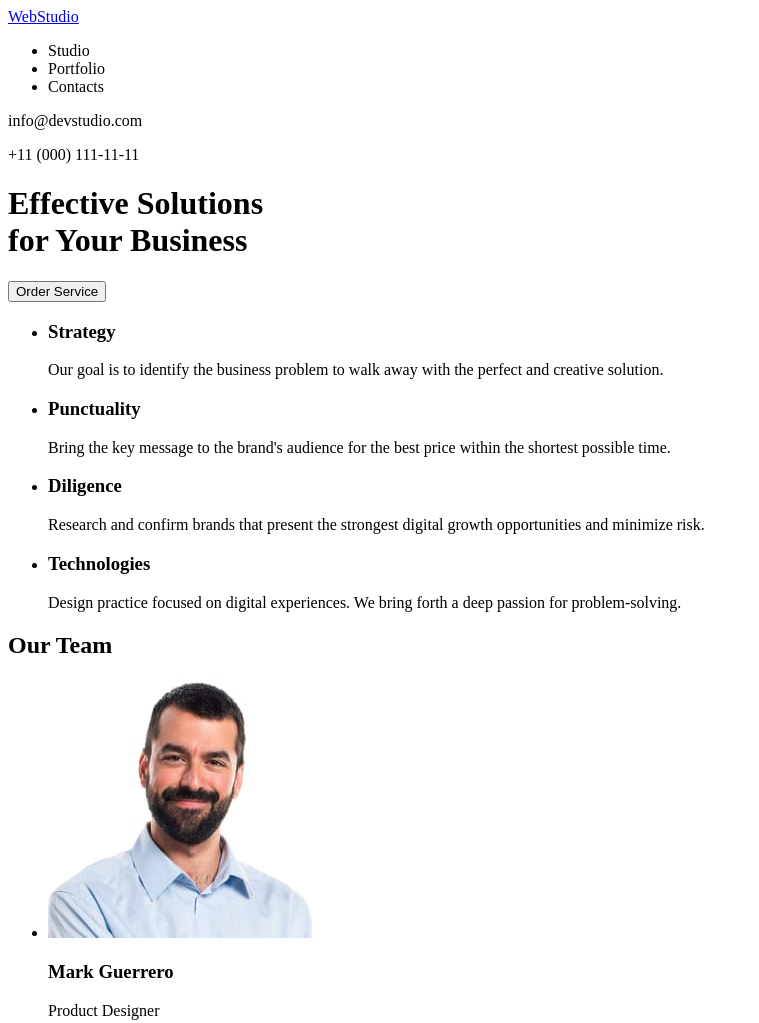
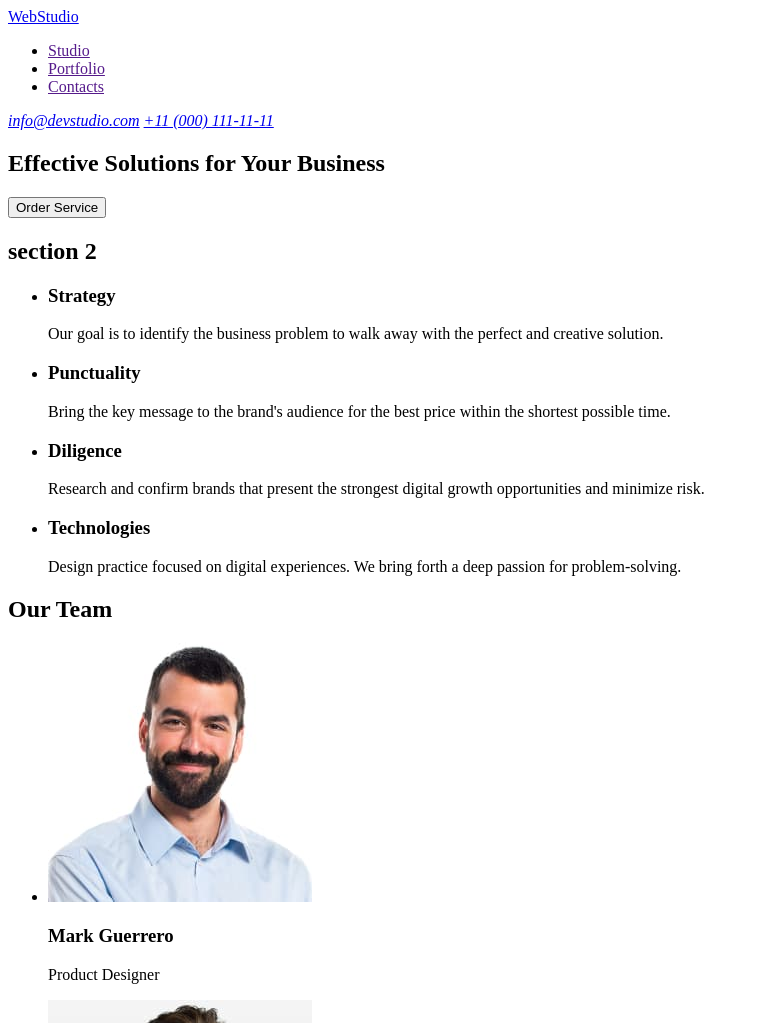
Before and after one commit to iahub4metra/goit-markup-hw-01, a plain HTML site: page index.html in a window 1280 px wide. Shown: the top 1023 px of the page, without its empty margins (0-759 px from the left). Drawn offline with Linux system fonts and the light colour scheme.

Commit message:
update index html file

```diff
--- a/index.html
+++ b/index.html
@@ -9,81 +9,72 @@
 
 <body>
     <header>
-        <div>
-            <a href="/"><span>Web</span><span>Studio</span></a>
-        </div>
         <!-- Menu Nav -->
         <nav>
+            <a href="./index.html">WebStudio</a>
             <ul>
-                <li>Studio</li>
-                <li>Portfolio</li>
-                <li>Contacts</li>
+                <li><a href="">Studio</a></li>
+                <li><a href="">Portfolio</a></li>
+                <li><a href="">Contacts</a></li>
             </ul>
         </nav>
-        <div>
-            <p>info@devstudio.com</p>
-            <p>+11 (000) 111-11-11</p>
-        </div>
+        <address>
+            <a href="mailto:info@devstudio.com">info@devstudio.com</a>
+            <a href="tel:+110001111111">+11 (000) 111-11-11</a>
+        </address>
 
     </header>
     <!-- Main Page -->
     <main>
         <!-- hero image -->
-        <div>
+        <section>
             <h1>
-                Effective Solutions <br />
+                Effective Solutions
                 for Your Business
             </h1>
             <button type="button">Order Service</button>
-        </div>
-        <!-- section-1 -->
+        </section>
+        <!-- section-2 -->
         <section>
+            <h2>section 2</h2>
             <ul>
                 <!-- feature-1 -->
                 <li>
-                    <div>
                     <h3>Strategy</h3>
                     <p>
                         Our goal is to identify the business
                         problem to walk away with the perfect and creative solution.
                     </p>
-                    </div>
                 </li>
                 <!-- feature-2 -->
                 <li>
-                    <div>
                     <h3>Punctuality</h3>
                     <p>
                         Bring the key message to the brand's audience for the best price within the shortest
                         possible
                         time.
                     </p>
-                    </div>
                 </li>
                 <!-- feature-3 -->
                 <li>
-                    <div>
                     <h3>Diligence</h3>
                     <p>
                         Research and confirm brands that present the strongest digital growth opportunities and
                         minimize
                         risk.
                     </p>
-                    </div>
                 </li>
                 <!-- feature-4 -->
                 <li>
-                    <div>
                     <h3>Technologies</h3>
                     <p>
                         Design practice focused on digital experiences. We bring forth a deep passion for
                         problem-solving.
                     </p>
-                    </div>
                 </li>
             </ul>
         </section>
-        <!-- section-2 -->
+        <!-- section-3 -->
         <section>
             <h2>
                 Our Team
@@ -91,45 +82,31 @@
             <ul>
                 <!-- team card 1 -->
                 <li>
-                    <div>
                     <img src="./images/img-1.jpg" alt="Mark Guerrero" width="264" height="260">
                     <!-- card 1 content -->
-                        <div>
                     <h3>Mark Guerrero</h3>
                     <p>Product Designer</p>
-                        </div>
-                    </div>
                 </li>
                 <!-- team card 2 -->
                 <li>
-                    <div>
                     <img src="./images/img-2.jpg" alt="Tom Ford" width="264" height="260">
                     <!-- card 2 content -->
-                        <div>
                     <h3>Tom Ford</h3>
                     <p>Frontend Developer</p>
-                        </div>
-                    </div>
                 </li>
                 <!-- team card 3 -->
                 <li>
-                    <div>
                     <img src="./images/img-3.jpg" alt="Camila Garcia" width="264" height="260">
                     <!-- card 3 content -->
                     <h3>Camila Garcia</h3>
                     <p>Marketing</p>
-                    </div>
                 </li>
                 <!-- team card 4 -->
                 <li>
-                    <div>
                     <img src="./images/img-4.jpg" alt="Daniel Wilson" width="264" height="260">
                     <!-- card 4 content -->
-                        <div>
                     <h3>Daniel Wilson</h3>
                     <p>UI Designer</p>
-                        </div>
-                    </div>
                 </li>
             </ul>
 
@@ -138,10 +115,8 @@
     <!-- Footer -->
     <footer>
         <div>
-            <a href="/"><span>Web</span><span>Studio</span></a>
-            <p>
-                Increase the flow of customers and sales for your business with digital marketing & growth solutions.
-            </p>
+            <a href="./index.html">WebStudio</a>
+            <p>Increase the flow of customers and sales for your business with digital marketing & growth solutions.</p>
         </div>
     </footer>
 </body>
```
Lines whose indentation alone changed are shown as unchanged.
